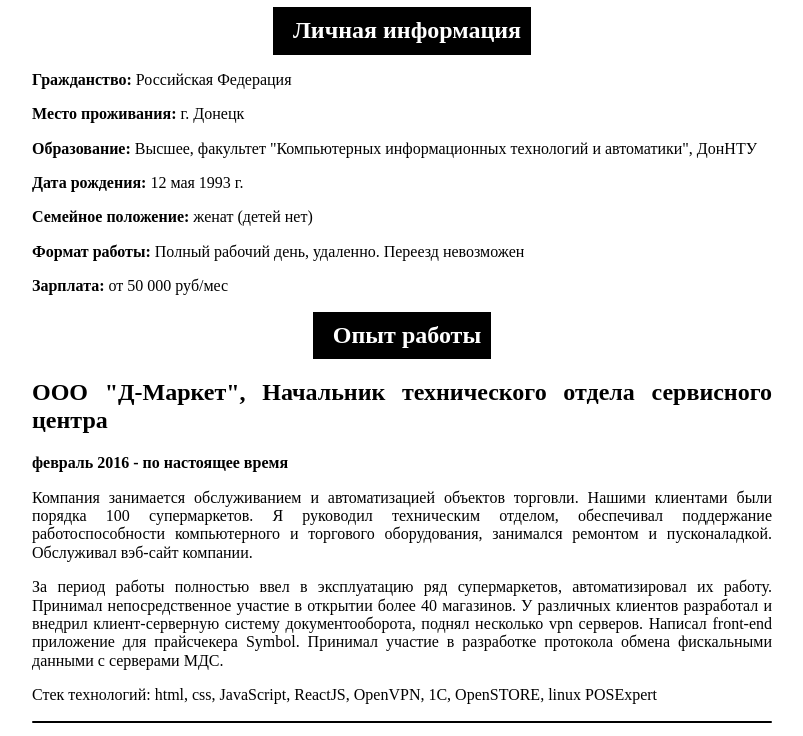
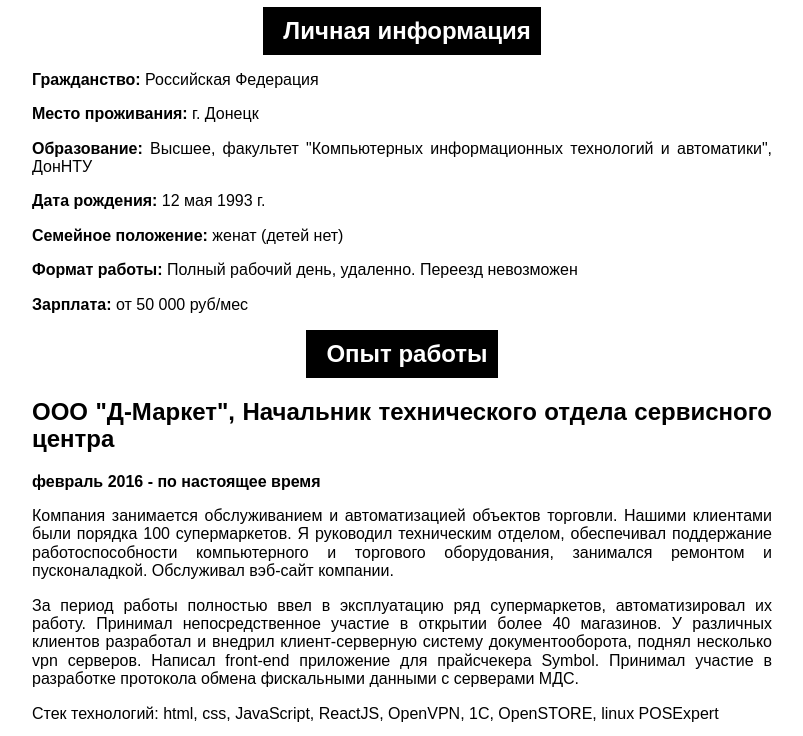
Before and after one commit to widjuu/summary, a website: page index.html in a window 1280 px wide. Shown: the part 317-1053 px from the top of the page, without its empty margins (238-1041 px from the left). Drawn offline with Linux system fonts and the light colour scheme.

Commit message:
изменил шрифт, дополнил резюме

```diff
--- a/style.css
+++ b/style.css
@@ -4,6 +4,10 @@ header {
   flex-wrap: wrap;
   align-items: center;
   margin: 10px;
+}
+
+body {
+  font-family: "Arial", sans-serif;
 }
 
 a {
```
Also changed, not shown: 1 other file.
